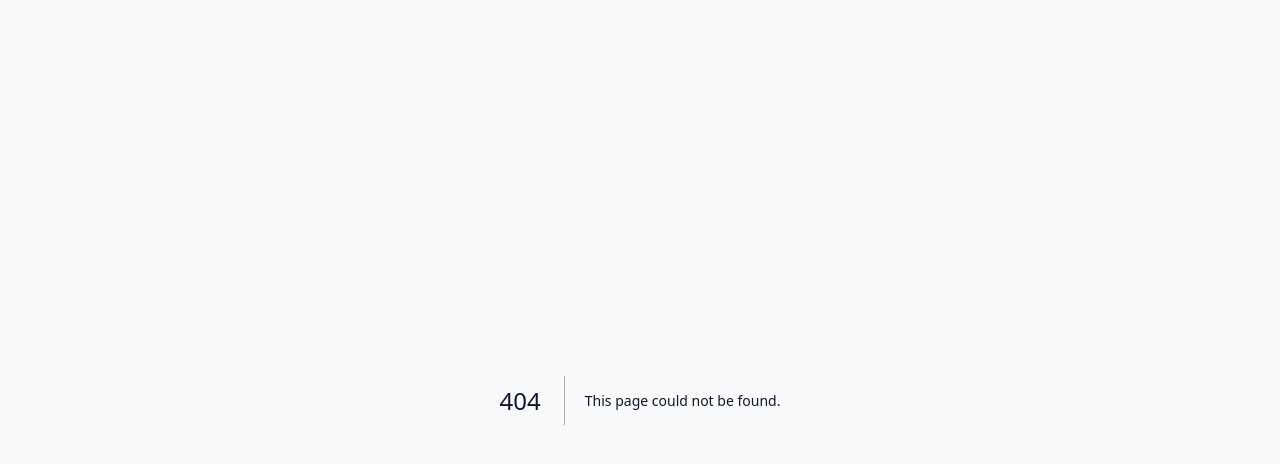
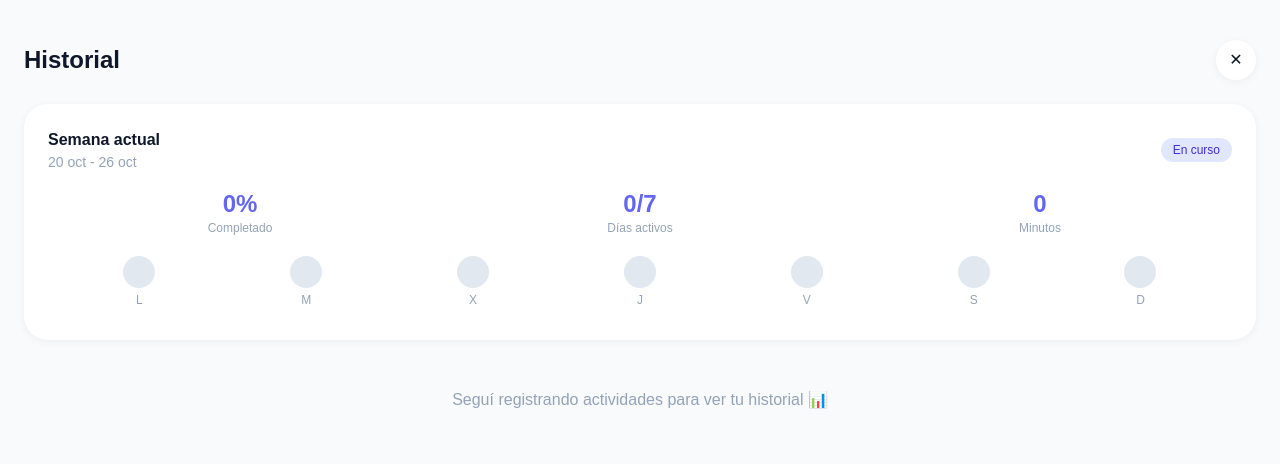
Before and after one commit to agustinmoren0/rocket-app, a Next.js app: page /historial in a window 1280 px wide. Before the commit this address had no page. Shown: the top 464 px of the page. Built offline with nearby package versions, Linux system fonts and the light colour scheme.

Commit message:
feat: historial de semanas

```diff
--- /dev/null
+++ b/app/historial/page.tsx
@@ -0,0 +1,120 @@
+/* INSTRUCCIONES PARA CLAUDE VS CODE:
+1. Creá app/historial/page.tsx
+2. Pegá este código
+*/
+
+'use client'
+
+import { useRouter } from 'next/navigation';
+import { loadData } from '../lib/store';
+
+export default function HistorialPage() {
+  const router = useRouter();
+  const data = loadData();
+
+  const weeks = [
+    {
+      label: 'Semana actual',
+      data: data.currentWeek,
+      isActive: true
+    }
+  ];
+
+  if (data.previousWeek) {
+    weeks.push({
+      label: 'Semana pasada',
+      data: data.previousWeek,
+      isActive: false
+    });
+  }
+
+  return (
+    <main className="min-h-screen bg-gradient-to-b from-slate-50 to-white">
+      <header className="px-6 pt-10 pb-6 flex items-center justify-between animate-fadeIn">
+        <h1 className="text-2xl font-bold text-slate-800">
+          Historial
+        </h1>
+        <button
+          onClick={() => router.back()}
+          className="w-10 h-10 rounded-full bg-white shadow-sm flex items-center justify-center hover:bg-slate-50"
+        >
+          ✕
+        </button>
+      </header>
+
+      <div className="px-6 space-y-4 pb-12">
+        {weeks.map((week, i) => {
+          const activeDays = week.data.activeDays.filter(Boolean).length;
+          const progress = Math.round((activeDays / 7) * 100);
+
+          return (
+            <div
+              key={i}
+              className="bg-white rounded-3xl shadow-sm p-6 animate-slideUp"
+              style={{animationDelay: `${i * 0.1}s`}}
+            >
+              <div className="flex items-center justify-between mb-4">
+                <div>
+                  <h3 className="font-semibold text-slate-800">{week.label}</h3>
+                  <p className="text-sm text-slate-500">
+                    {formatWeekRange(week.data.startDate)}
+                  </p>
+                </div>
+                {week.isActive && (
+                  <span className="px-3 py-1 rounded-full bg-indigo-100 text-indigo-700 text-xs font-medium">
+                    En curso
+                  </span>
+                )}
+              </div>
+
+              <div className="grid grid-cols-3 gap-4 mb-4">
+                <div className="text-center">
+                  <p className="text-2xl font-bold text-indigo-600">{progress}%</p>
+                  <p className="text-xs text-slate-500">Completado</p>
+                </div>
+                <div className="text-center">
+                  <p className="text-2xl font-bold text-indigo-600">{activeDays}/7</p>
+                  <p className="text-xs text-slate-500">Días activos</p>
+                </div>
+                <div className="text-center">
+                  <p className="text-2xl font-bold text-indigo-600">{week.data.totalMinutes}</p>
+                  <p className="text-xs text-slate-500">Minutos</p>
+                </div>
+              </div>
+
+              {/* Mini gráfico de burbujas */}
+              <div className="flex justify-around items-end h-16 px-2 bg-slate-50 rounded-2xl py-2">
+                {week.data.activeDays.map((active, j) => (
+                  <div key={j} className="flex flex-col items-center gap-1">
+                    <div className={`w-8 h-8 rounded-full ${active ? 'bg-indigo-600' : 'bg-slate-200'}`} />
+                    <span className="text-xs text-slate-400">
+                      {['L','M','X','J','V','S','D'][j]}
+                    </span>
+                  </div>
+                ))}
+              </div>
+            </div>
+          );
+        })}
+
+        {weeks.length === 1 && (
+          <div className="text-center py-8">
+            <p className="text-slate-500">
+              Seguí registrando actividades para ver tu historial 📊
+            </p>
+          </div>
+        )}
+      </div>
+    </main>
+  );
+}
+
+function formatWeekRange(startDate: string): string {
+  const start = new Date(startDate);
+  const end = new Date(start);
+  end.setDate(start.getDate() + 6);
+
+  const months = ['ene','feb','mar','abr','may','jun','jul','ago','sep','oct','nov','dic'];
+
+  return `${start.getDate()} ${months[start.getMonth()]} - ${end.getDate()} ${months[end.getMonth()]}`;
+}
--- a/app/page.tsx
+++ b/app/page.tsx
@@ -80,6 +80,13 @@ export default function Home() {
           <span className="text-xl">👤</span>
         </Link>
       </header>
+
+      <Link
+        href="/historial"
+        className="mx-6 mb-4 flex items-center gap-2 text-sm text-indigo-600 hover:text-indigo-700 font-medium"
+      >
+        📊 Ver historial completo
+      </Link>
 
       <div className="px-6 space-y-6 pb-24">
         {/* Progreso semanal */}
```
